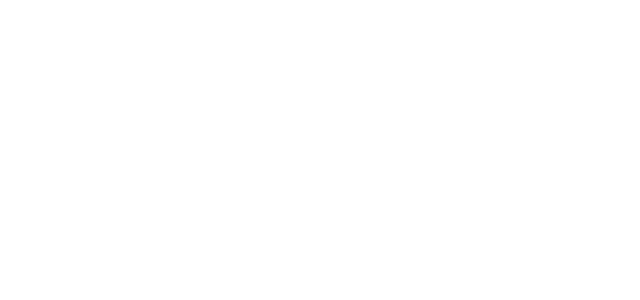
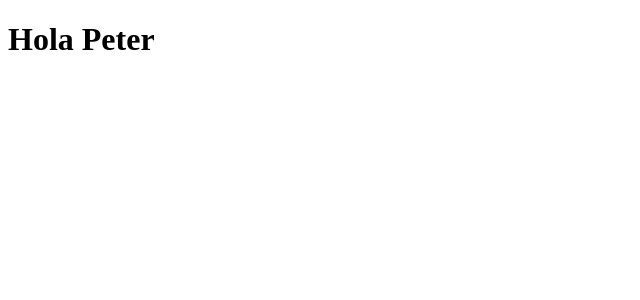
Before and after one commit to LuisLachapel/pokemon-api, a React (Vite) app: page / in a window 1280 px wide. Shown: the top 300 px of the page, without its empty margins (0-640 px from the left). Built offline with nearby package versions, Linux system fonts and the light colour scheme.

Commit message:
Implementacion de rutas

```diff
--- a/src/App.tsx
+++ b/src/App.tsx
@@ -1,13 +1,19 @@
 import { useState } from 'react'
-
+import { BrowserRouter as Router } from 'react-router-dom'
+import { Route, Routes } from 'react-router-dom'
+import List from './pages/List';
 
 
 function App() {
 
   return (
+    <Router>
     <>
-
+      <Routes>
+        <Route path='/' element = {<List/>}></Route>
+      </Routes>
     </>
+    </Router>
   )
 }
 
--- a/src/models/pokemon.ts
+++ b/src/models/pokemon.ts
@@ -13,3 +13,5 @@
   imglarge: string;
   imgnormal: string;
 };
+
+//https://unpkg.com/pokemons@1.1.0/pokemons.json
--- /dev/null
+++ b/src/pages/List.tsx
@@ -0,0 +1,11 @@
+
+
+
+const List = () => {
+  return (
+  <>
+    <h1>Hola Peter</h1>
+  </>);
+};
+
+export default List;
```
Also changed, not shown: src/controller/getpokemon.tsx (added).
